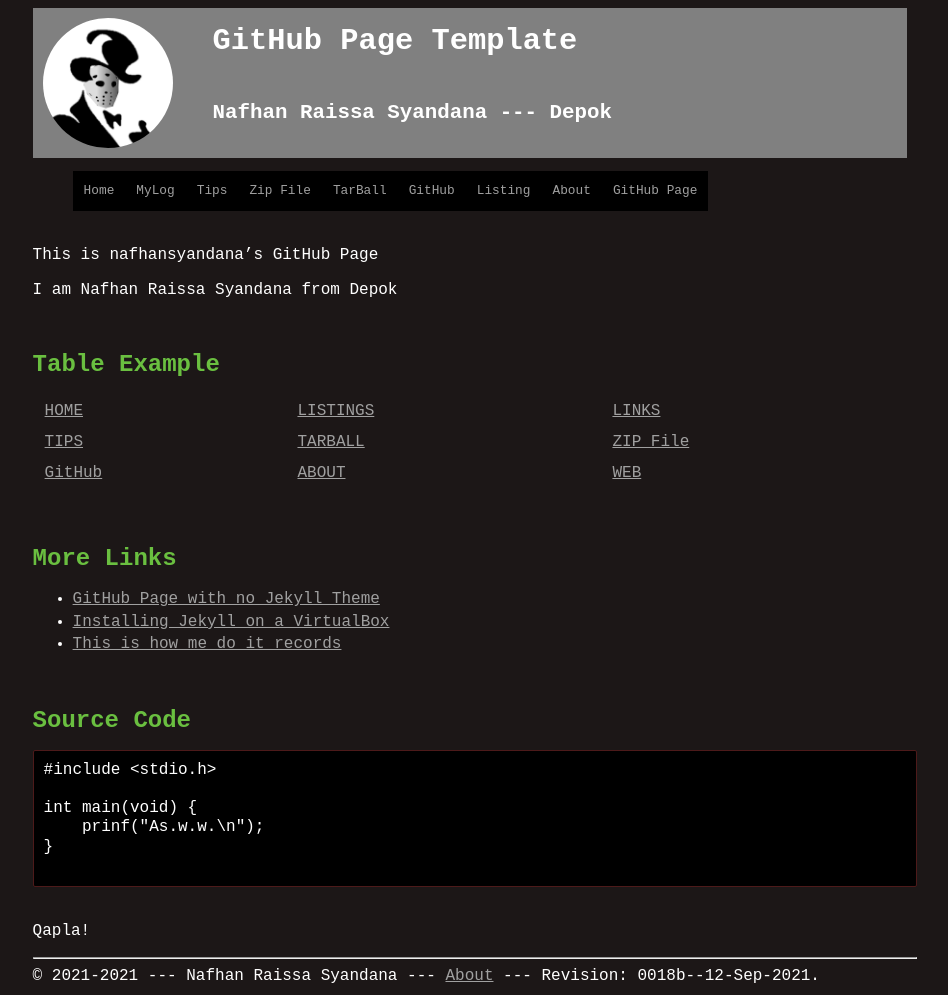
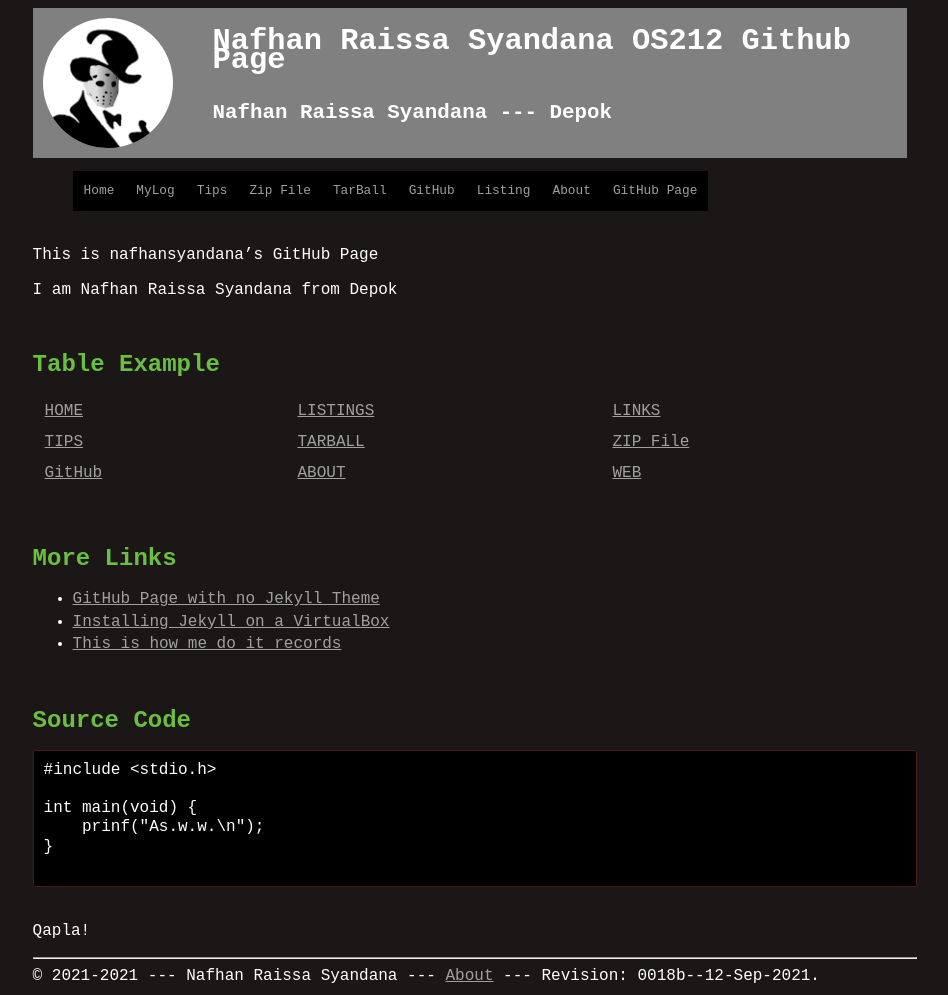
Before and after one commit to nafhansyandana/os212, a Jekyll site: the page built from index.md, in a window 1280 px wide. Shown: the whole page, without its empty margins (165-1113 px from the left). Built offline with Jekyll 4.4.1, drawn with Linux system fonts in a browser that asks for light colours.

Commit message:
Update _config.yml

```diff
--- a/_config.yml
+++ b/_config.yml
@@ -25,7 +25,7 @@ navbarlinks:
   link:      "/ABOUT/"
 - navbar:    "GitHub Page"
   link:      "https://template.vlsm.org/"
-title:       "GitHub Page Template"
+title:       "Nafhan Raissa Syandana OS212 Github Page"
 lang:        "en-US"
 author:      "Nafhan Raissa Syandana"
 address:     "Depok"
```
